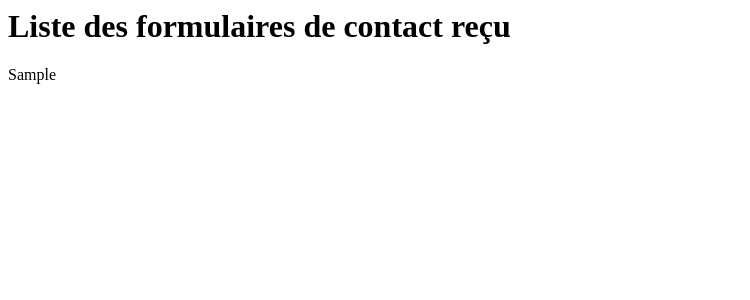
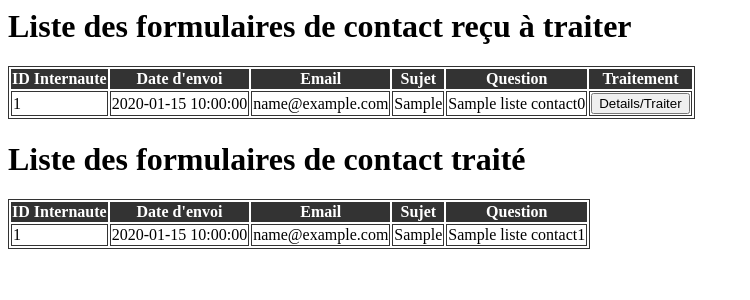
Before and after one commit to AntLrt/WazaaImmoGrp, a CodeIgniter app: the page made by CodeIgniter/application/views/ListeContactView.php in a window 1280 px wide. Shown: the top 300 px of the page, without its empty margins (0-750 px from the left). Run offline with CodeIgniter, Linux system fonts and the light colour scheme; the template is opened without the code that fills it: most values are stand-ins (such as "Sample title", 1, 10 or a date in 2020).

Commit message:
Commit PHP
Ajout d'une vue 'DetailsContactView',
Modification page contact partie admin : maintenant deux parties, une avec formulaire à traiter, une autre avec les formulaires déjà traité,
Ajout de la possibilité de traiter un formulaire de contact avec message de confirmation,
+ correction bugs et autres

```diff
--- a/CodeIgniter/application/views/ListeContactView.php
+++ b/CodeIgniter/application/views/ListeContactView.php
@@ -1,9 +1,75 @@
-<h1>Liste des formulaires de contact reçu</h1>
+<h1>Liste des formulaires de contact reçu à traiter</h1>
 
 
-<?php echo $liste_contact;?>
+<style type="text/css">
+table,
+td {
+    border: 1px solid #333;
+}
+
+thead,
+tfoot {
+    background-color: #333;
+    color: #fff;
+}
+table {background-color: white;}
+</style>
+
+<table>
+    <thead>
+        <tr>
+            <th>ID Internaute</th>
+            <th>Date d'envoi</th>
+            <th>Email</th>
+            <th>Sujet</th>
+            <th>Question</th>
+            <th>Traitement</th>
+        </tr>
+    </thead>
+    <tbody>
+    <?php $url = site_url("ContactController/Traitement"); foreach ($liste_contact0 as $row):?>
+        <tr>
+            <td><?php echo $row->in_id ?></td>
+            <td><?php echo $row->co_date_ajout ?></td>
+            <td><?php echo $row->in_email ?></td>
+            <td><?php echo $row->co_sujet ?></td>
+            <td><?php echo $row->co_question ?></td>
+            <td><button class="btn" value="Submit" onclick="window.location.href = '<?php echo $url.'/'.$row->emp_id.'/'.$row->in_id.'/'.$row->co_sujet.'/' ?>';">Details/Traiter</button></td>
+
+        </tr>
+        <?php endforeach; ?>
+    </tbody>
+</table>
+
+<h1>Liste des formulaires de contact traité</h1>
 
 
+<table>
+    <thead>
+        <tr>
+            <th>ID Internaute</th>
+            <th>Date d'envoi</th>
+            <th>Email</th>
+            <th>Sujet</th>
+            <th>Question</th>
+        </tr>
+    </thead>
+    <tbody>
+    <?php foreach ($liste_contact1 as $row):?>
+        <?php $url=site_url("ContactController/Traitement");
+        echo "<form action='$url' method='post'>"; ?>
+
+        <tr>
+            <td><?php echo $row->in_id ?></td>
+            <td><?php echo $row->co_date_ajout ?></td>
+            <td><?php echo $row->in_email ?></td>
+            <td><?php echo $row->co_sujet ?></td>
+            <td><?php echo $row->co_question ?></td>
+
+        </tr>
+        <?php endforeach; ?>
+    </tbody>
+</table>
 
 
 </body>
```
Also changed, not shown: CodeIgniter/application/views/DetailsContactView.php (added, +43 -0 lines).
